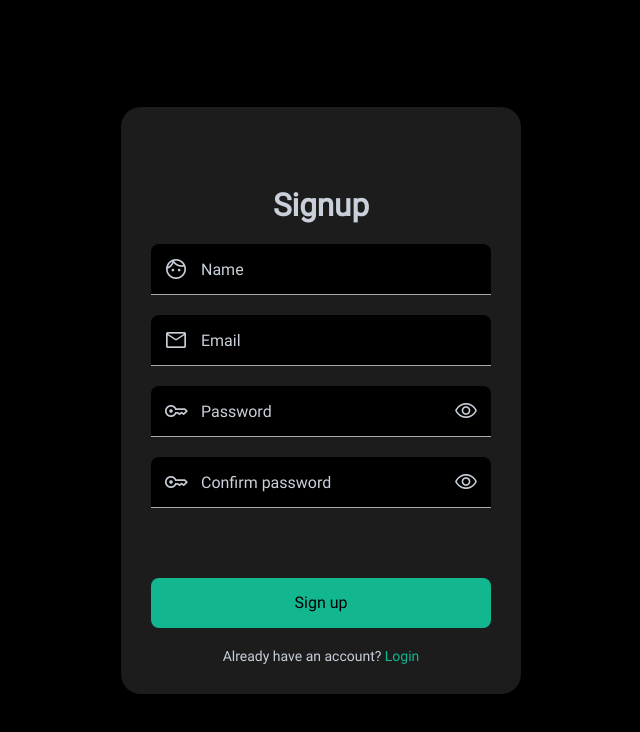
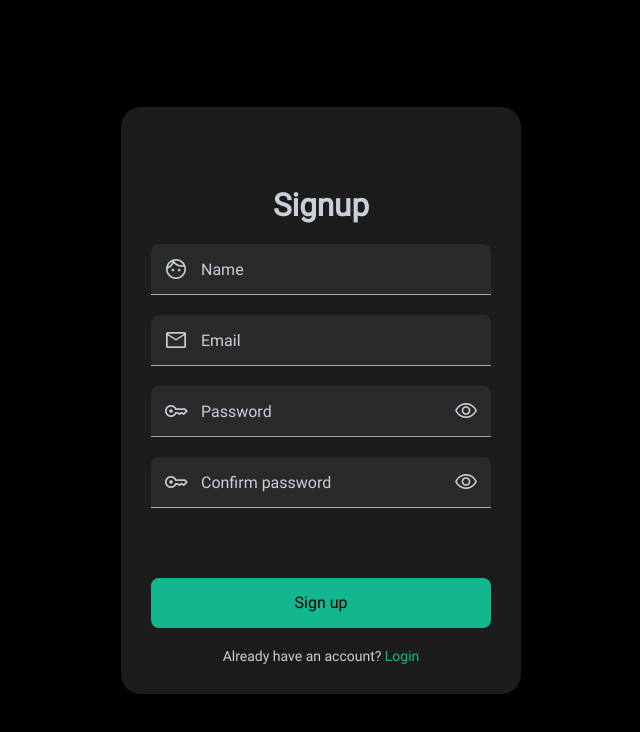
Before and after one commit to EugeneNail/actum, a React (Vite) app in the folder frontend/: page /signup in a window 1280 px wide. Shown: the top 732 px of the page, without its empty margins (319-959 px from the left). Built offline with nearby package versions, Linux system fonts and the light colour scheme.

Commit message:
#17 feat: add color for the Field component

```diff
--- a/frontend/src/_variables.sass
+++ b/frontend/src/_variables.sass
@@ -4,3 +4,5 @@ $font-strong: #FFFFFF
 $primary: #1C1C1D
 $secondary: #000000
 $accent: #12B790
+$icon: #79797f
+$field-bg: #2c2c2e
--- a/frontend/src/component/field/field.sass
+++ b/frontend/src/component/field/field.sass
@@ -6,17 +6,17 @@
 .field
   border-bottom: 1px #aaa solid
   width: 100%
-  background: darken($secondary, 1%)
+  background: darken($field-bg, 1%)
   border-radius: 8px 8px 0px 0px
   grid-template-columns: 50px 1fr 50px
   display: grid
   place-items: center
 
   &:has(*:hover)
-    background: darken($secondary, 2%)
+    background: darken($field-bg, 2%)
 
   &:has(&__input:focus)
-    background: darken($secondary, 4%)
+    background: darken($field-bg, 4%)
     border-bottom: 2px $accent solid
 
   &__input-container
```
